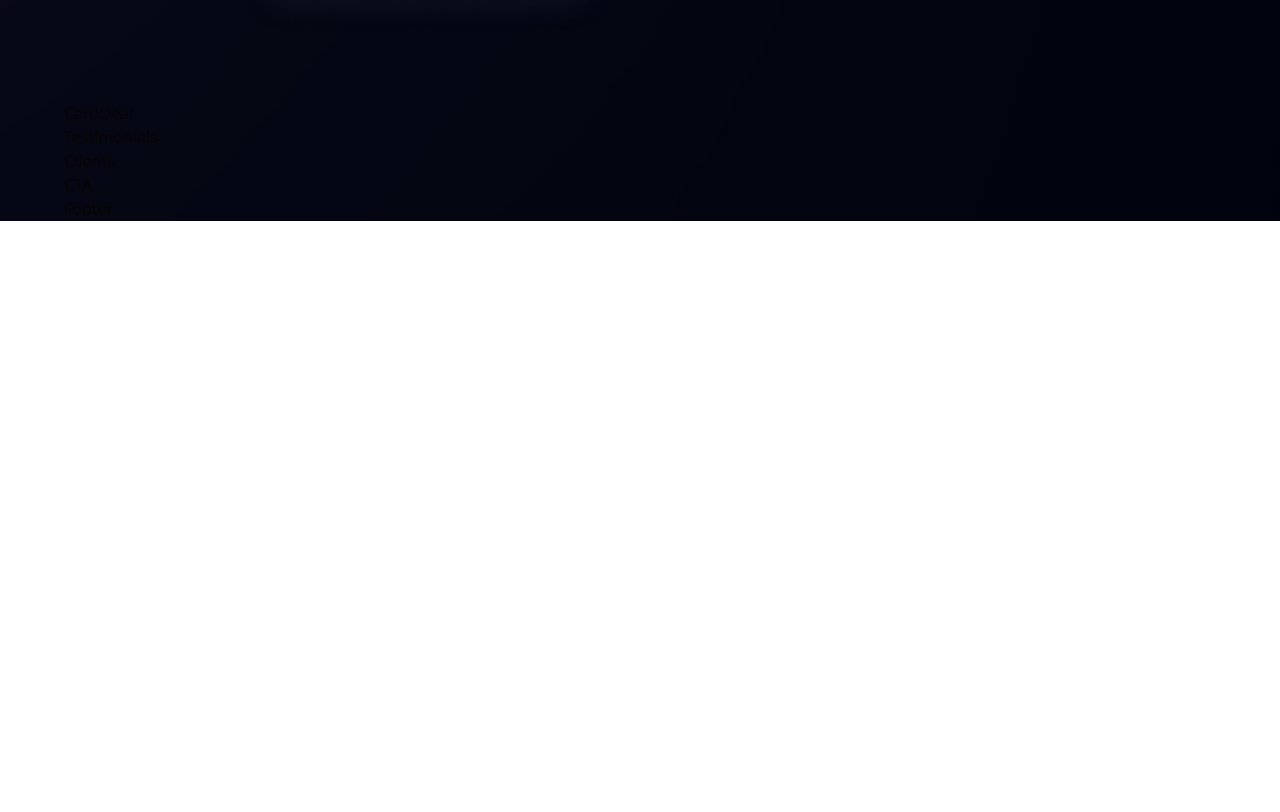
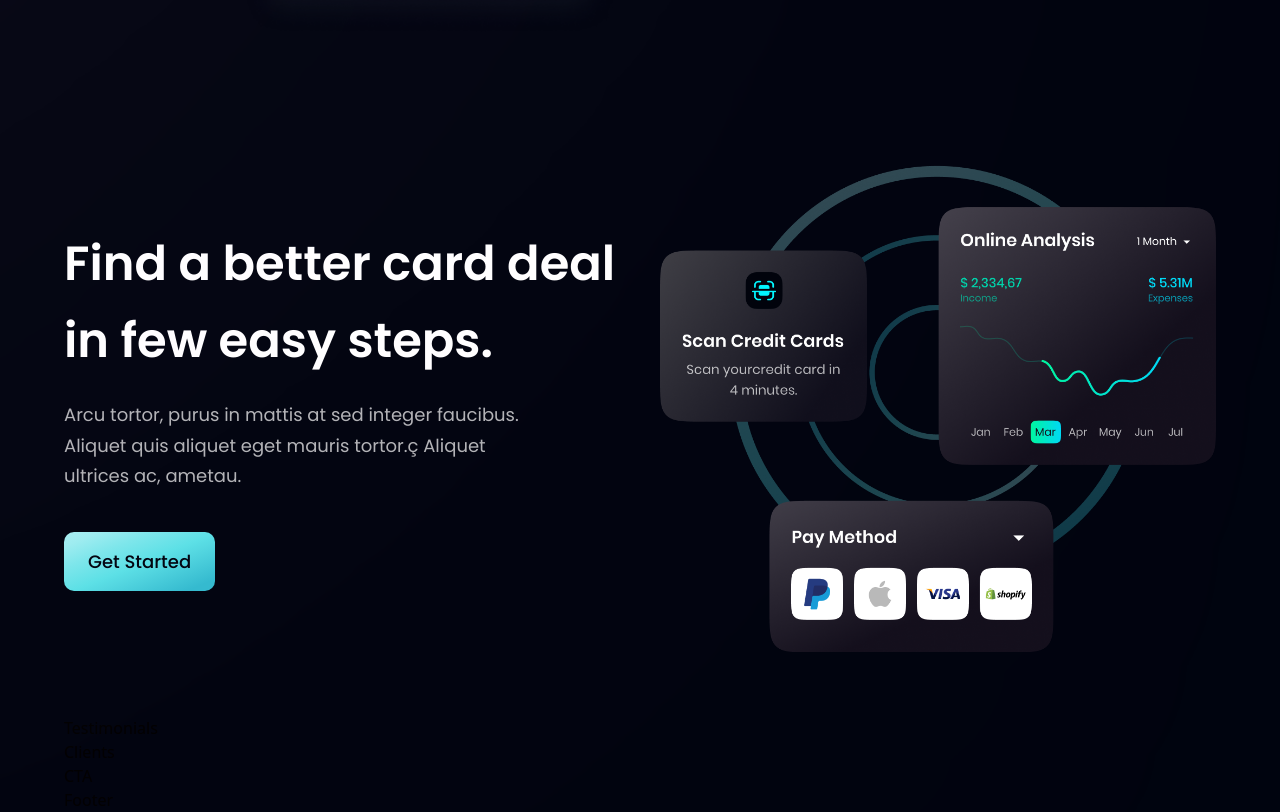
Before and after one commit to sakib-h/Modern-Bank-App, a React (Vite) app: page / in a window 1280 px wide. Shown: the part 2088-2900 px from the top of the page. Before the commit the page ends 2309 px from the top, so only its background shows below. Built offline with nearby package versions, Linux system fonts and the light colour scheme.

Commit message:
card deal section completed

```diff
--- a/src/Components/Button.jsx
+++ b/src/Components/Button.jsx
@@ -4,7 +4,7 @@ const Button = ({ styles }) => {
 	return (
 		<button
 			type="button"
-			className={`py-4 px-6 bg-blue-gradient font-poppins font-medium text-[18px] text-primary outline-none ${styles}`}>
+			className={`py-4 px-6 bg-blue-gradient font-poppins font-medium text-[18px] text-primary outline-none rounded-[10px] ${styles}`}>
 			Get Started
 		</button>
 	);
--- a/src/Components/CardDeal.jsx
+++ b/src/Components/CardDeal.jsx
@@ -1,7 +1,26 @@
 import React from "react";
-
+import { card } from "../assets";
+import Button from "./Button";
 const CardDeal = () => {
-	return <div>CardDeal</div>;
+	return (
+		<section className="flex md:flex-row flex-col paddingY">
+			<div className="flex-1 flexStart flex-col">
+				<h2 className="heading2">
+					Find a better card deal
+					<br className="sm:block hidden" /> in few easy steps.
+				</h2>
+				<p className="paragraph max-w-[480px] mt-5">
+					Arcu tortor, purus in mattis at sed integer faucibus.
+					Aliquet quis aliquet eget mauris tortor.ç Aliquet ultrices
+					ac, ametau.
+				</p>
+				<Button styles="mt-10" />
+			</div>
+			<div className="flex-1 flexCenter md:ml-10 ml-0 md:mt-0 mt-10 relative">
+				<img src={card} alt="card" className="w-[100%] h-[100%]" />
+			</div>
+		</section>
+	);
 };
 
 export default CardDeal;
```
